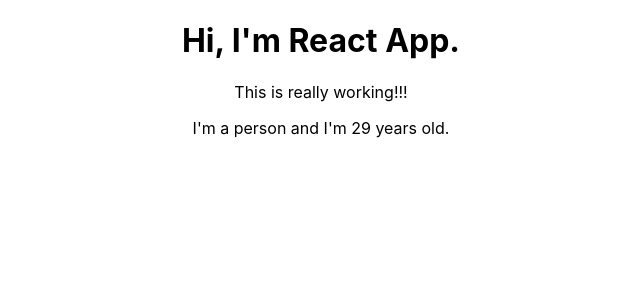
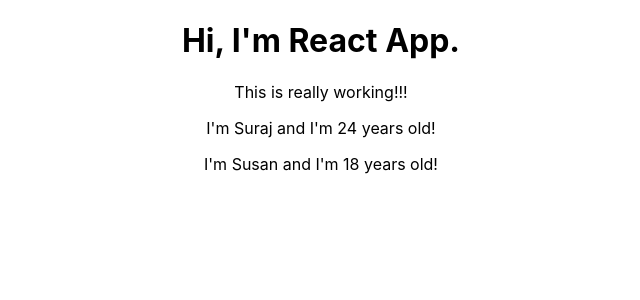
Before and after one commit to surajnepali/react-complete-guide, a React (Create React App) app: page / in a window 1280 px wide. Shown: the top 300 px of the page, without its empty margins (319-959 px from the left). Built offline with nearby package versions, Linux system fonts and the light colour scheme.

Commit message:
Working with props

```diff
--- a/src/App.js
+++ b/src/App.js
@@ -9,7 +9,8 @@
       <div className="App">
         <h1>Hi, I'm React App.</h1>
         <p>This is really working!!!</p>
-        <Person />
+        <Person name="Suraj" age="24" />
+        <Person name="Susan" age="18" />
       </div>
     );
 
--- a/src/Person/Person.js
+++ b/src/Person/Person.js
@@ -1,12 +1,15 @@
 import React from 'react';
 
 
-const person = () => { //arrow function
+const person = (props) => { //arrow function
     //dynamic content
-    return <p>I'm a person and I'm {Math.floor(Math.random() * 30)} years old.</p>
+    //return <p>I'm a person and I'm {Math.floor(Math.random() * 30)} years old.</p>
+    return <p>I'm {props.name} and I'm {props.age} years old!</p>
 
    // return <p>I'm a person and I'm Math.floor(Math.random() * 30) years old.</p>
    // If you write above line of code, it will compiled or interpreted as text.
+
+
 };
 
 export default person;
```
